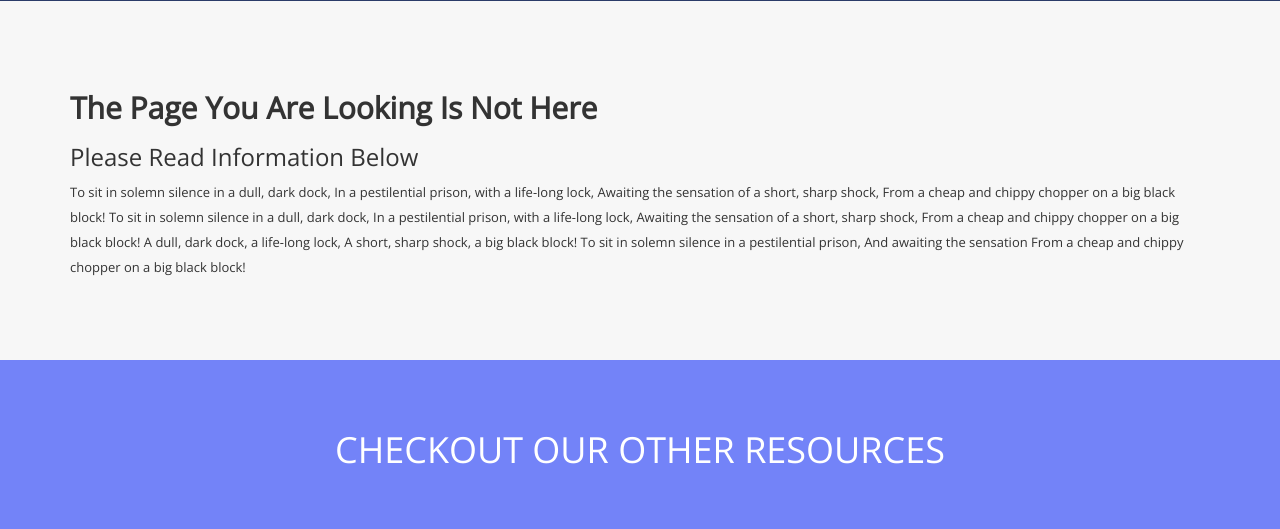
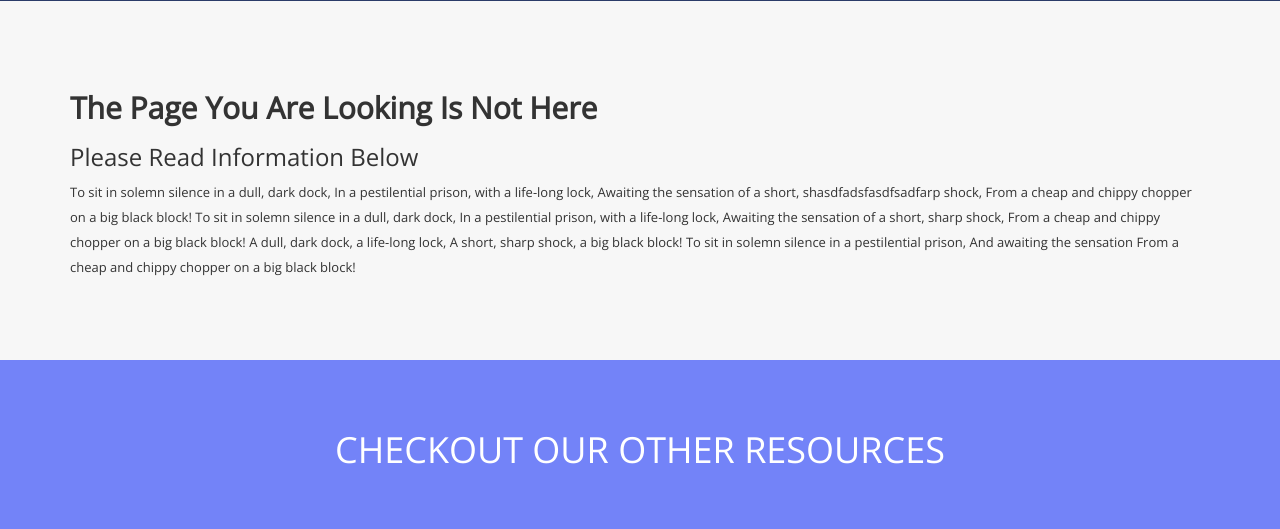
Before and after one commit to jayramacc/NCPO-PCR-ORS, a PHP site: page /error.php in a window 1280 px wide. Shown: the part 239-768 px from the top of the page. Run offline with PHP 8.4, Linux system fonts and the light colour scheme.

Commit message:
edit something

```diff
--- a/error.php
+++ b/error.php
@@ -69,7 +69,7 @@
                     <p>
                         To sit in solemn silence in a dull, dark dock,
 In a pestilential prison, with a life-long lock,
-Awaiting the sensation of a short, sharp shock,
+Awaiting the sensation of a short, shasdfadsfasdfsadfarp shock,
 From a cheap and chippy chopper on a big black block!
 To sit in solemn silence in a dull, dark dock,
 In a pestilential prison, with a life-long lock,
```
